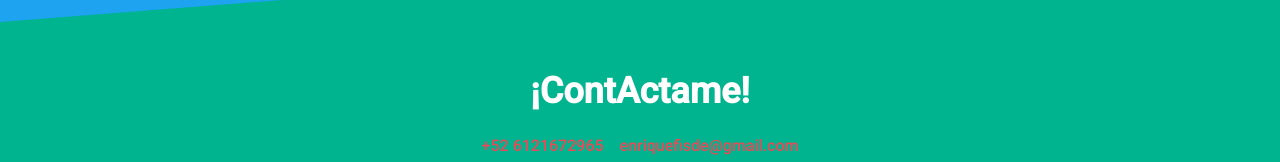
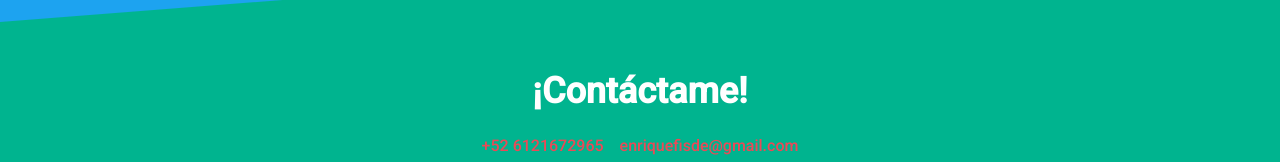
Before and after one commit to EnriqueFisc/Escritor_de_blogs_backend, a website: page public/index.html in a window 1280 px wide. Shown: the part 2920-3082 px from the top of the page. Drawn offline with Linux system fonts and the light colour scheme.

Commit message:
Corrección de ortografía

```diff
--- a/public/index.html
+++ b/public/index.html
@@ -239,7 +239,7 @@
     <footer>
         <div class="portfolio__footer-container">
             <div class="portfolio__footer-header">
-                <h2>¡ContActame!</h2>
+                <h2>¡Contáctame!</h2>
             </div>
             <div class="portfolio__footer-body">
                 <ul>
```
